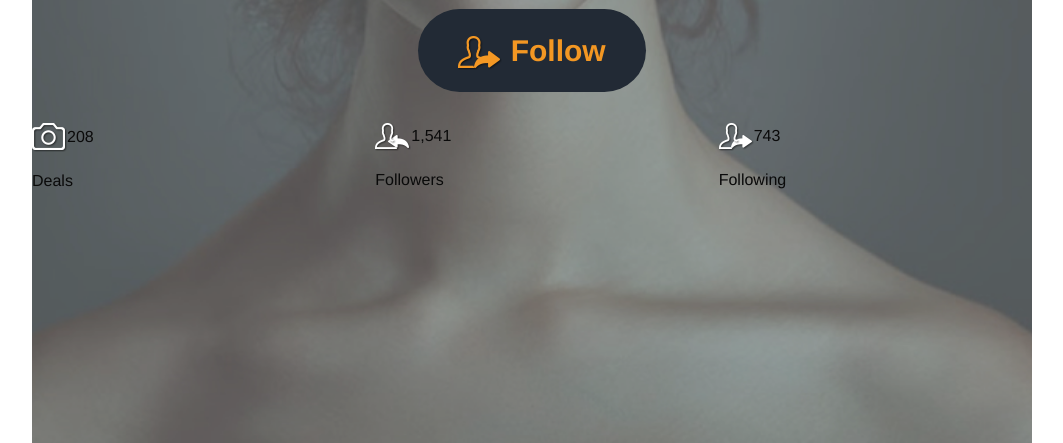
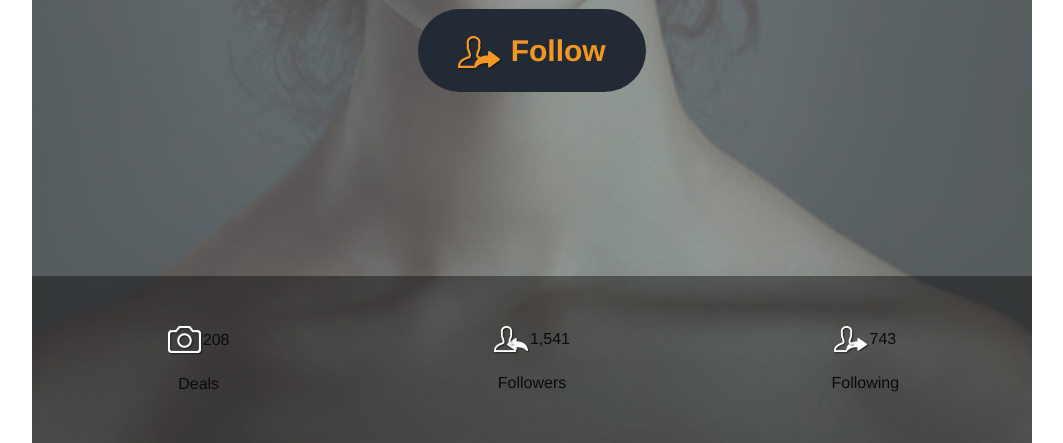
Before and after one commit to EduhG/jordan-harvelberg, a plain HTML site: page index.html in a window 1280 px wide. Shown: the part 753-1196 px from the top of the page, without its empty margins (108-1171 px from the left). Drawn offline with Linux system fonts and the light colour scheme.

Commit message:
Added Footer

```diff
--- a/css/app.css
+++ b/css/app.css
@@ -76,3 +76,19 @@ html, body {
     margin: 0px;
     padding-bottom: 40px;
 }
+
+.bg-footer {
+    position: absolute;
+    bottom: 0;
+    width: 100%;
+    padding: 0;
+    margin: 0;
+    left: 15px;
+    background: rgba(0,0,0, 0.4);
+}
+
+.bg-footer > .columns {
+    padding: 30px;
+    text-align: center;
+    padding-top: 50px;
+}
--- a/index.html
+++ b/index.html
@@ -45,8 +45,9 @@
 
                         <a href="#"><img src="images/follow.png" /> Follow</a>
                     </div>
+                </div>
 
-                    <div class="row">
+                <div class="row bg-footer">
                     <div class="large-4 medium-4 columns">
                         <p><i><img src ="images/deals.png" /></i>208</p>
                         <p>Deals</p>
@@ -60,8 +61,6 @@
                         <p>Following</p>
                     </div>
                 </div>
-
-                </div>
             </div>
         </div>
 
```
Lines whose indentation alone changed are shown as unchanged.
